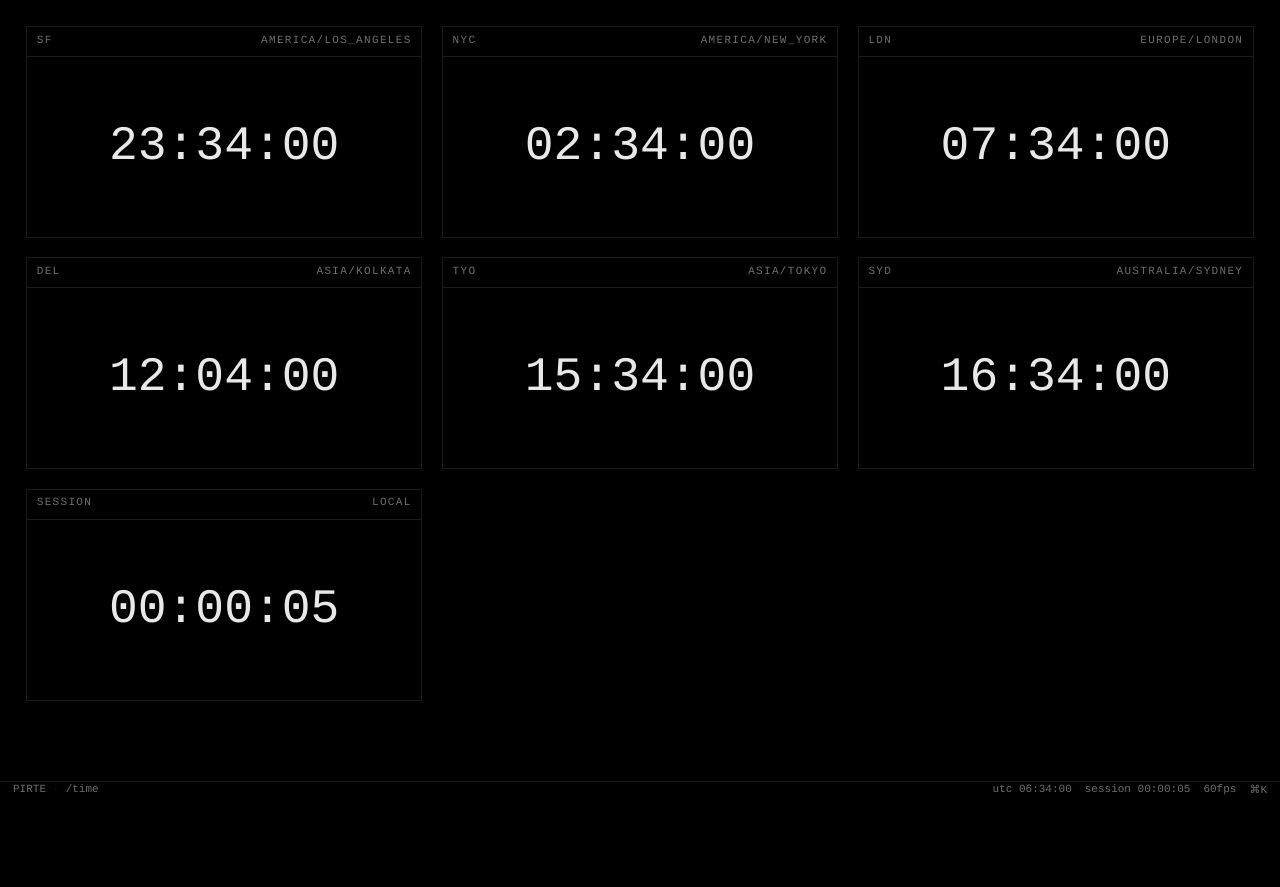
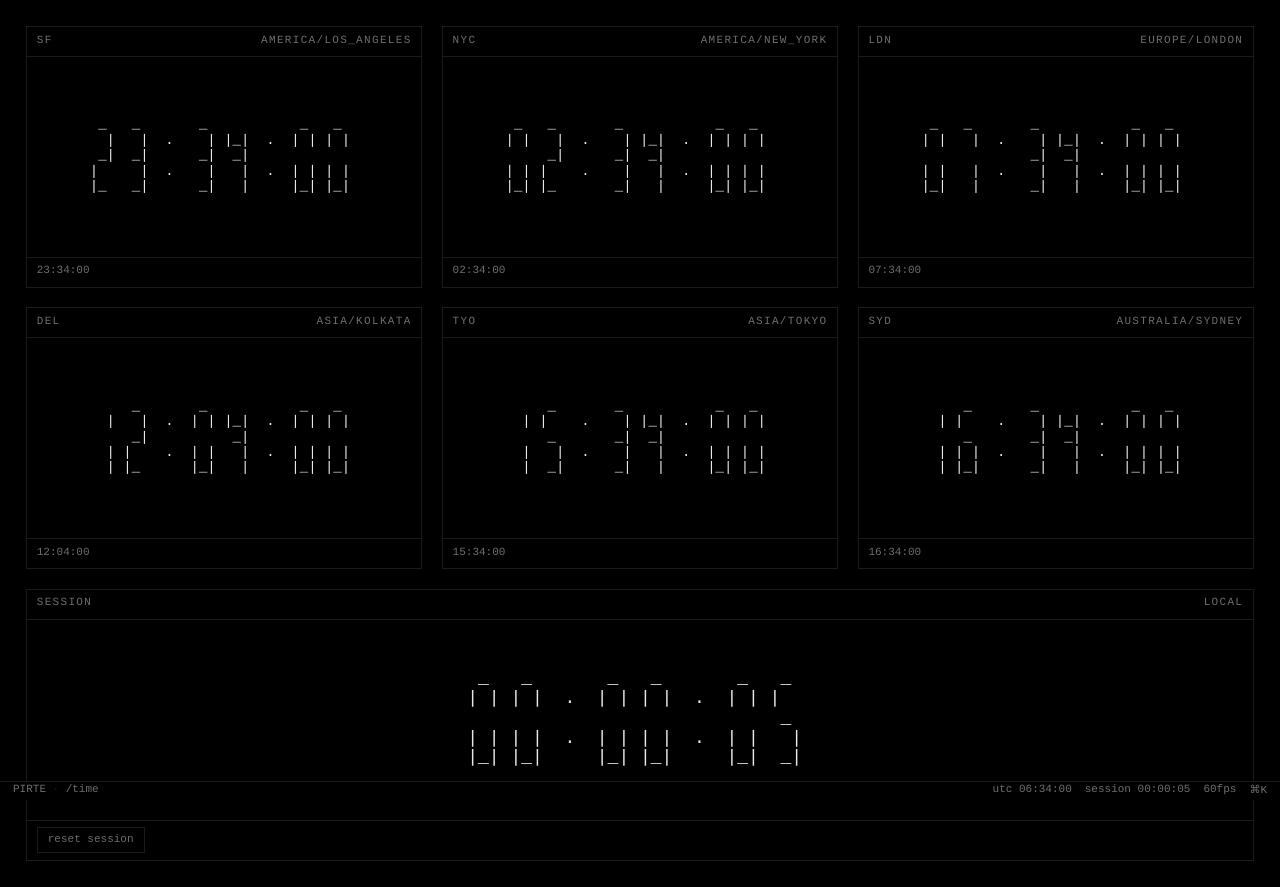
Before and after one commit to sarveshsea/pirte, a React (Vite) app: page /time in a window 1280 px wide. Before the commit the page ends 800 px from the top, so only its background shows below. Built offline with nearby package versions, Linux system fonts and the light colour scheme.

Commit message:
time: seven-segment ascii clocks + session timer
- 3x5 glyphs for 0-9 / : / space
- six city clocks (SF/NYC/LDN/DEL/TYO/SYD) with live updates
- full-width session timer pane, resettable
- scales with viewport via clamp()

Co-Authored-By: Claude Opus 4.7 (1M context) <noreply@anthropic.com>

```diff
--- /dev/null
+++ b/src/modules/sevenSegment.ts
@@ -0,0 +1,24 @@
+// 3-wide x 5-tall seven-segment ascii digits
+export const GLYPHS: Record<string, string[]> = {
+  '0': [' _ ', '| |', '   ', '| |', '|_|'],
+  '1': ['   ', '  |', '   ', '  |', '  |'],
+  '2': [' _ ', '  |', ' _|', '|  ', '|_ '],
+  '3': [' _ ', '  |', ' _|', '  |', ' _|'],
+  '4': ['   ', '|_|', ' _|', '  |', '  |'],
+  '5': [' _ ', '|  ', ' _ ', '  |', ' _|'],
+  '6': [' _ ', '|  ', ' _ ', '| |', '|_|'],
+  '7': [' _ ', '  |', '   ', '  |', '  |'],
+  '8': [' _ ', '| |', ' _ ', '| |', '|_|'],
+  '9': [' _ ', '| |', ' _|', '  |', '  |'],
+  ':': ['   ', ' . ', '   ', ' . ', '   '],
+  ' ': ['   ', '   ', '   ', '   ', '   '],
+}
+
+export function renderSevenSegment(text: string): string {
+  const lines = ['', '', '', '', '']
+  for (const ch of text) {
+    const g = GLYPHS[ch] ?? GLYPHS[' ']
+    for (let i = 0; i < 5; i++) lines[i] += g[i] + ' '
+  }
+  return lines.join('\n')
+}
--- a/src/routes/Time.tsx
+++ b/src/routes/Time.tsx
@@ -1,27 +1,48 @@
 import { useEffect, useState } from 'react'
 import Tile from '../components/Tile'
 import { CITIES, formatTime } from '../lib/clock'
-import { getSessionStart, formatElapsed } from '../lib/session'
+import { getSessionStart, formatElapsed, resetSession } from '../lib/session'
+import { renderSevenSegment } from '../modules/sevenSegment'
 
 export default function Time() {
   const [now, setNow] = useState(new Date())
-  const start = getSessionStart()
+  const [start, setStart] = useState(getSessionStart())
   useEffect(() => {
     const id = setInterval(() => setNow(new Date()), 1000)
     return () => clearInterval(id)
   }, [])
+
+  const reset = () => { resetSession(); setStart(getSessionStart()) }
+
   return (
     <div className="mx-auto grid max-w-[1400px] grid-cols-1 gap-6 md:grid-cols-2 lg:grid-cols-3">
-      {CITIES.map((c) => (
-        <Tile key={c.tz} label={c.label} code={c.tz}>
-          <div className="grid h-[180px] place-items-center text-[var(--color-fg)]">
-            <span className="text-[48px] tabular-nums leading-none">{formatTime(c.tz, now)}</span>
-          </div>
-        </Tile>
-      ))}
-      <Tile label="session" code="local">
-        <div className="grid h-[180px] place-items-center text-[var(--color-fg)]">
-          <span className="text-[48px] tabular-nums leading-none">{formatElapsed(now.getTime() - start)}</span>
+      {CITIES.map((c) => {
+        const [hm, s] = formatTime(c.tz, now).split(':').reduce<[string, string]>((acc, part, i, arr) => {
+          if (i < arr.length - 1) acc[0] = (acc[0] ? acc[0] + ':' : '') + part
+          else acc[1] = part
+          return acc
+        }, ['', ''])
+        return (
+          <Tile key={c.tz} label={c.label} code={c.tz} footer={<span>{formatTime(c.tz, now)}</span>}>
+            <div className="grid h-[200px] place-items-center overflow-hidden">
+              <pre className="m-0 whitespace-pre text-[var(--color-fg)] text-[clamp(9px,1.6vw,14px)] leading-[1.1]">
+                {renderSevenSegment(`${hm}:${s}`)}
+              </pre>
+            </div>
+          </Tile>
+        )
+      })}
+
+      <Tile
+        label="session"
+        code="local"
+        className="lg:col-span-3"
+        footer={<button data-interactive onClick={reset}>reset session</button>}
+      >
+        <div className="grid h-[200px] place-items-center overflow-hidden">
+          <pre className="m-0 whitespace-pre text-[var(--color-fg)] text-[clamp(10px,1.8vw,18px)] leading-[1.1]">
+            {renderSevenSegment(formatElapsed(now.getTime() - start))}
+          </pre>
         </div>
       </Tile>
     </div>
```
